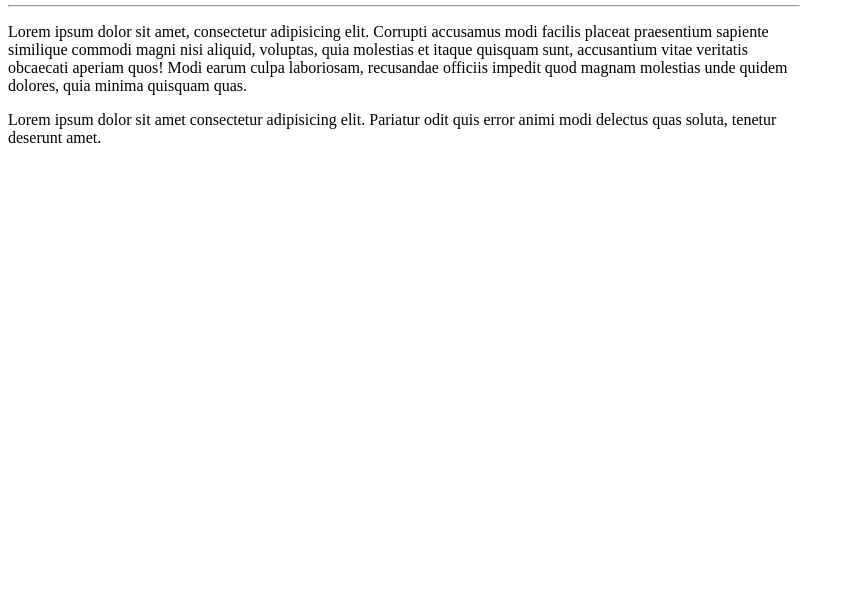
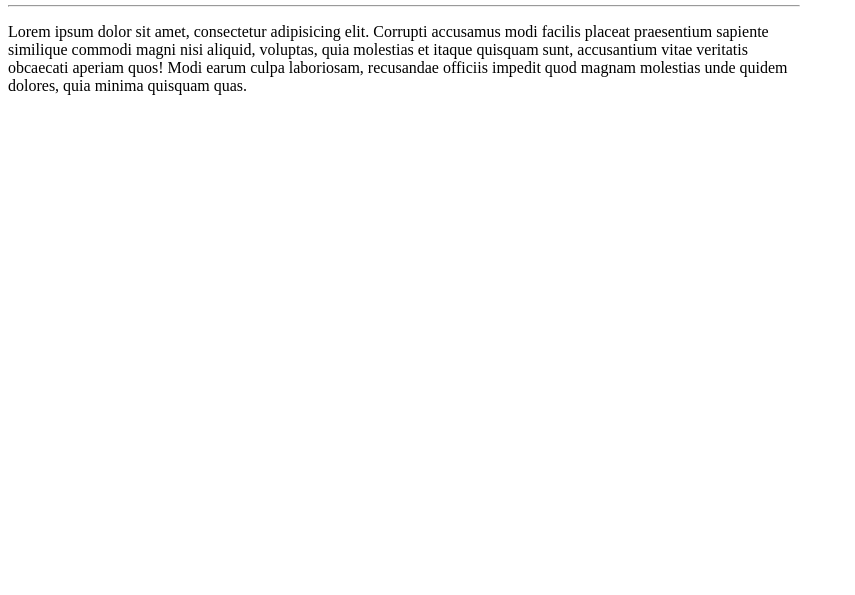
Before and after one commit to Pingkon/HTML_CV, a plain HTML site: page design_coding.html in a window 1280 px wide. Shown: the part 205-800 px from the top of the page, without its empty margins (0-855 px from the left). Drawn offline with Linux system fonts and the light colour scheme.

Commit message:
learned git

```diff
--- a/design_coding.html
+++ b/design_coding.html
@@ -25,7 +25,7 @@
     </header>
     <main>
         <p>Lorem ipsum dolor sit amet, consectetur adipisicing elit. Corrupti accusamus modi facilis placeat praesentium sapiente similique commodi magni nisi aliquid, voluptas, quia molestias et itaque quisquam sunt, accusantium vitae veritatis obcaecati aperiam quos! Modi earum culpa laboriosam, recusandae officiis impedit quod magnam molestias unde quidem dolores, quia minima quisquam quas.</p>
-    <p>Lorem ipsum dolor sit amet consectetur adipisicing elit. Pariatur odit quis error animi modi delectus quas soluta, tenetur deserunt amet.</p>
+
     </main>
 </body>
 </html>
```
